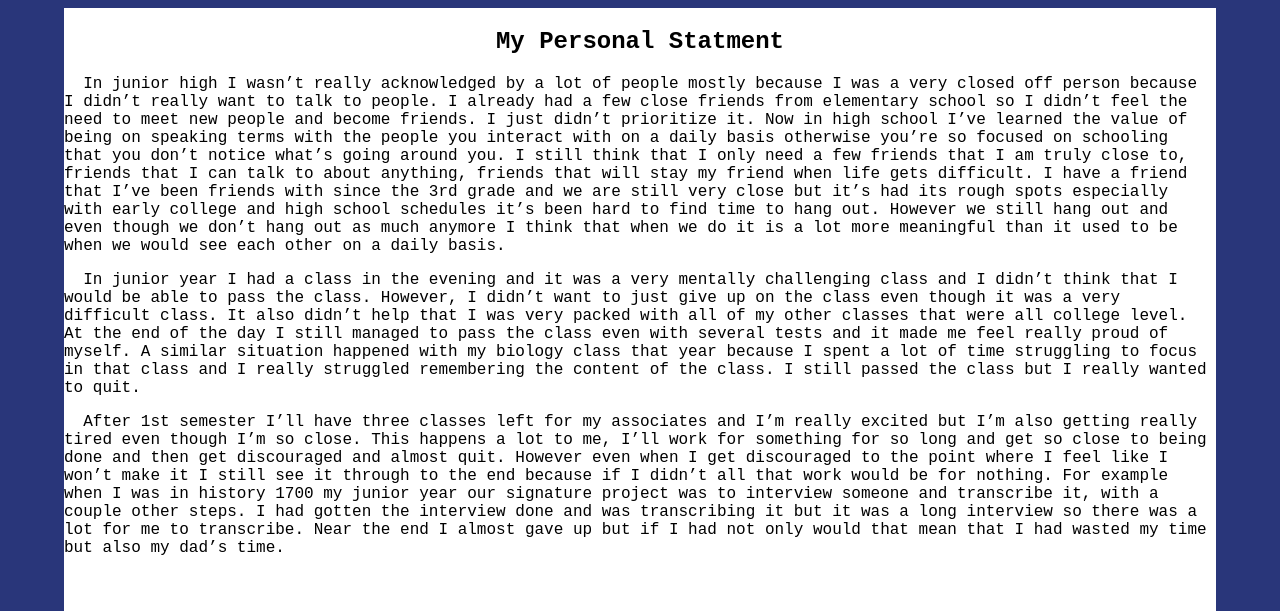
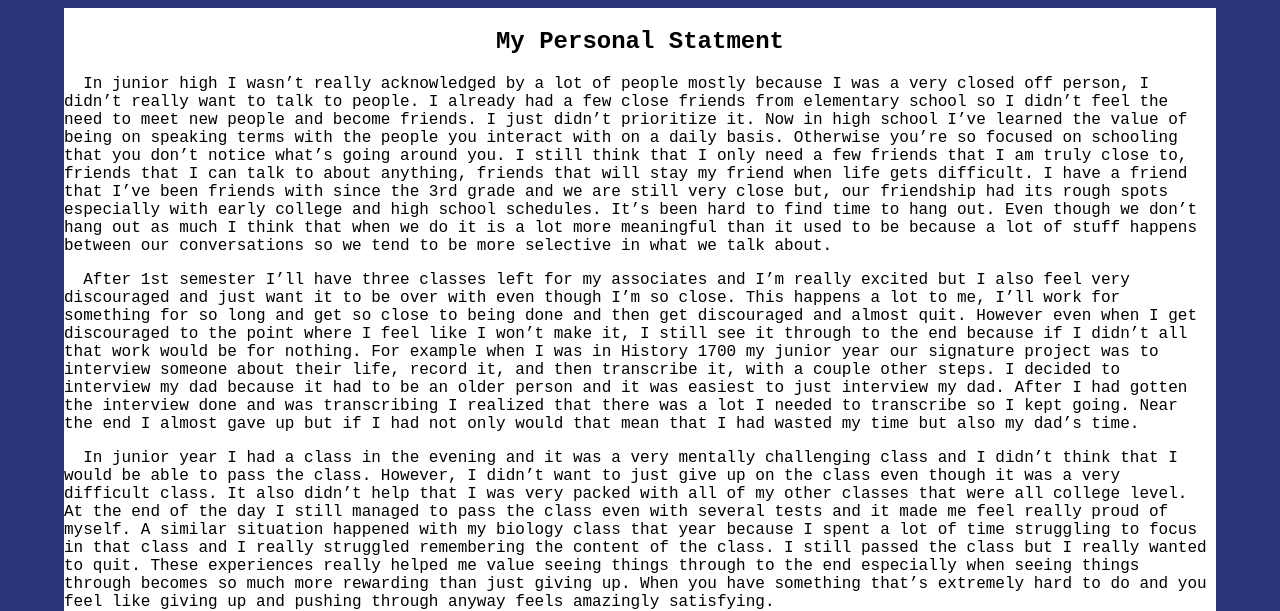
Before and after one commit to gabkidner/Capstone, a plain HTML site: page Website/index.html in a window 1280 px wide. Shown: the part 301-912 px from the top of the page. Drawn offline with Linux system fonts and the light colour scheme.

Commit message:
Personal Statement Update

```diff
--- a/Website/index.html
+++ b/Website/index.html
@@ -30,10 +30,9 @@
     <article>
         <!--headshot-->
         <h1><strong>My Personal Statment</strong></h1>
-        <p>&nbsp;&nbsp;In junior high I wasn’t really acknowledged by a lot of people mostly because I was a very closed off person because I didn’t really want to talk to people. I already had a few close friends from elementary school so I didn’t feel the need to meet new people and become friends. I just didn’t prioritize it. Now in high school I’ve learned the value of being on speaking terms with the people you interact with on a daily basis otherwise you’re so focused on schooling that you don’t notice what’s going around you. I still think that I only need a few friends that I am truly close to, friends that I can talk to about anything, friends that will stay my friend when life gets difficult. I have a friend that I’ve been friends with since the 3rd grade and we are still very close but it’s had its rough spots especially with early college and high school schedules it’s been hard to find time to hang out. However we still hang out and even though we don’t hang out as much anymore I think that when we do it is a lot more meaningful than it used to be when we would see each other on a daily basis.</p>
-        <p>&nbsp;&nbsp;In junior year I had a class in the evening and it was a very mentally challenging class and I didn’t think that I would be able to pass the class. However, I didn’t want to just give up on the class even though it was a very difficult class. It also didn’t help that I was very packed with all of my other classes that were all college level. At the end of the day I still managed to pass the class even with several tests and it made me feel really proud of myself. A similar situation happened with my biology class that year because I spent a lot of time struggling to focus in that class and I really struggled remembering the content of the class. I still passed the class but I really wanted to quit.</p>
-        <p>&nbsp;&nbsp;After 1st semester I’ll have three classes left for my associates and I’m really excited but I’m also getting really tired even though I’m so close. This happens a lot to me, I’ll work for something for so long and get so close to being done and then get discouraged and almost quit. However even when I get discouraged to the point where I feel like I won’t make it I still see it through to the end because if I didn’t all that work would be for nothing. For example when I was in history 1700 my junior year our signature project was to interview someone and transcribe it, with a couple other steps. I had gotten the interview done and was transcribing it but it was a long interview so there was a lot for me to transcribe. Near the end I almost gave up but if I had not only would that mean that I had wasted my time but also my dad’s time.</p>
-        <!--figure out later-->
+        <p>&nbsp;&nbsp;In junior high I wasn’t really acknowledged by a lot of people mostly because I was a very closed off person, I didn’t really want to talk to people. I already had a few close friends from elementary school so I didn’t feel the need to meet new people and become friends. I just didn’t prioritize it. Now in high school I’ve learned the value of being on speaking terms with the people you interact with on a daily basis. Otherwise you’re so focused on schooling that you don’t notice what’s going around you. I still think that I only need a few friends that I am truly close to, friends that I can talk to about anything, friends that will stay my friend when life gets difficult. I have a friend that I’ve been friends with since the 3rd grade and we are still very close but, our friendship had its rough spots especially with early college and high school schedules. It’s been hard to find time to hang out. Even though we don’t hang out as much I think that when we do it is a lot more meaningful than it used to be because a lot of stuff happens between our conversations so we tend to be more selective in what we talk about.</p>
+        <p>&nbsp;&nbsp;After 1st semester I’ll have three classes left for my associates and I’m really excited but I also feel very discouraged and just want it to be over with even though I’m so close. This happens a lot to me, I’ll work for something for so long and get so close to being done and then get discouraged and almost quit. However even when I get discouraged to the point where I feel like I won’t make it, I still see it through to the end because if I didn’t all that work would be for nothing. For example when I was in History 1700 my junior year our signature project was to interview someone about their life, record it, and then transcribe it, with a couple other steps. I decided to interview my dad because it had to be an older person and it was easiest to just interview my dad. After I had gotten the interview done and was transcribing I realized that there was a lot I needed to transcribe so I kept going. Near the end I almost gave up but if I had not only would that mean that I had wasted my time but also my dad’s time.</p>
+        <p>&nbsp;&nbsp;In junior year I had a class in the evening and it was a very mentally challenging class and I didn’t think that I would be able to pass the class. However, I didn’t want to just give up on the class even though it was a very difficult class. It also didn’t help that I was very packed with all of my other classes that were all college level. At the end of the day I still managed to pass the class even with several tests and it made me feel really proud of myself. A similar situation happened with my biology class that year because I spent a lot of time struggling to focus in that class and I really struggled remembering the content of the class. I still passed the class but I really wanted to quit. These experiences really helped me value seeing things through to the end especially when seeing things through becomes so much more rewarding than just giving up. When you have something that’s extremely hard to do and you feel like giving up and pushing through anyway feels amazingly satisfying.</p>
         <table class="goals">
             <tr>
                 <th>Long Term Goals</th>
```
